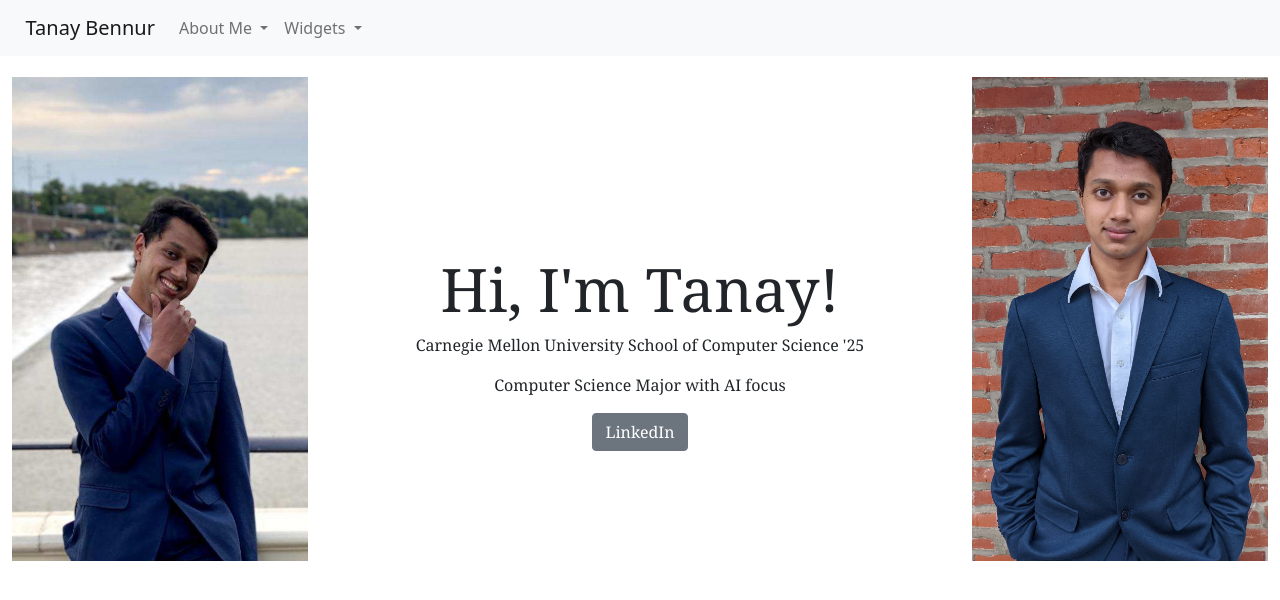
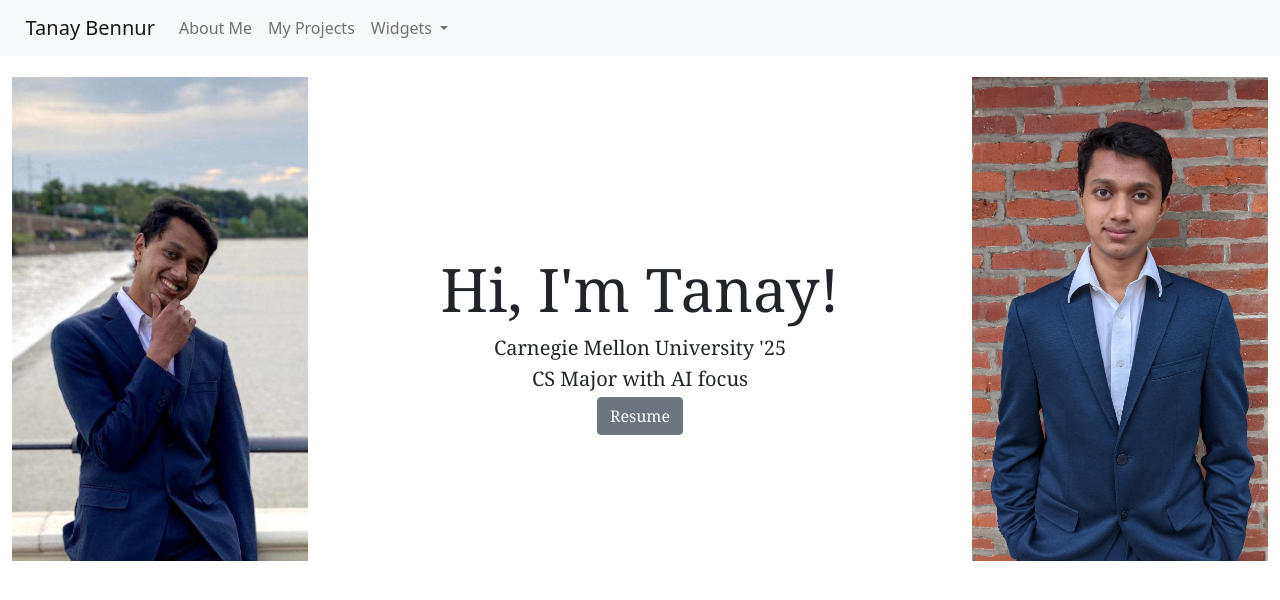
Before and after one commit to TBennur/website, a Flask app: page / in a window 1280 px wide. Shown: the top 600 px of the page. Run offline with Flask 2, Linux system fonts and the light colour scheme; parts of the project's set-up code (start-up, migrations or seed data) failed here and were passed over; some libraries are stand-ins or nearby versions.

Commit message:
Redid Navbar, Aesthetic Changes

```diff
--- a/website/app.py
+++ b/website/app.py
@@ -43,9 +43,9 @@ def visualize_pallet():
     return jsonify({ 'Status' : 'Success', 'ImageBytes': encoded_img})
 
 # Education page route
-@app.route("/education")
-def education():
-    return render_template("education.html")
+@app.route("/about")
+def about():
+    return render_template("about.html")
 
 # Projects page route
 @app.route("/projects")
--- a/website/templates/education.html
+++ b/website/templates/about.html
@@ -9,7 +9,7 @@
     {% block content %}
 
     <h1>Hi, I'm Tanay </h1>
-    <p> This is my website - Education</p>
+    <p> This is my website - About Me</p>
     <p> I'm a freshman in Carnegie Mellon's School of Computer Science </p>
 
     {% endblock %}
--- a/website/templates/home.html
+++ b/website/templates/home.html
@@ -16,9 +16,9 @@
         </div>
         <div class = "col-6 text-center">
           <h1 style="font-size: 60px; margin-top: 5cm; font-family: Cambria;" class = "text-xxl-center">Hi, I'm Tanay!</h1>
-          <p class = "text-xxl-center" style="font-family: Cambria;"> Carnegie Mellon University School of Computer Science '25</p>
-          <p class = "text-xxl-center" style="font-family: Cambria;"> Computer Science Major with AI focus </p>
-          <a class="btn btn-secondary center" href = "https://www.linkedin.com/in/tanay-bennur-73b3b31b3/" style="font-family: Cambria;">LinkedIn</a>
+          <p class = "text-xxl-center" style="font-size: 20px;font-family: Cambria;"> Carnegie Mellon University '25</p>
+          <p class = "text-xxl-center" style="font-size: 20px;font-family: Cambria; margin-top: -0.4cm"> CS Major with AI focus </p>
+          <a class="btn btn-secondary center" href = "https://www.linkedin.com/in/tanay-bennur-73b3b31b3/" style="font-family: Cambria; margin-top: -0.4cm">Resume</a>
         </div>
         <div class = "col-3">
           <img id = "unstyled-image" src="{{ url_for('static',     filename='defaultFiles/tanayPic2.jpg') }}" class="img-fluid stylized-image center" style="margin-top: 0.35cm;">
--- a/website/templates/template.html
+++ b/website/templates/template.html
@@ -27,17 +27,8 @@
         <a class="navbar-brand" href="{{ url_for('home') }}">Tanay Bennur</a>
         <div class="collapse navbar-collapse" id="navbarSupportedContent">
           <ul class="navbar-nav mr-auto">
-
-            <li class="nav-item dropdown">
-              <a class="nav-link dropdown-toggle" id="navbarDropdown" role="button" data-toggle="dropdown" aria-haspopup="true" aria-expanded="false">
-                About Me
-              </a>
-              <div class="dropdown-menu" aria-labelledby="navbarDropdown">
-                <a class="dropdown-item" href="{{ url_for('education') }}">Education</a>
-                <a class="dropdown-item" href="{{ url_for('projects') }}">My Projects</a>
-                <a class="dropdown-item" href="{{ url_for('contact') }}">Contact Me</a>
-              </div>
-            </li>
+            <a class="nav-link" href="{{ url_for('about') }}">About Me</a>
+            <a class="nav-link" href="{{ url_for('projects') }}">My Projects</a>
 
             <li class="nav-item dropdown">
               <a class="nav-link dropdown-toggle" id="navbarDropdown" role="button" data-toggle="dropdown" aria-haspopup="true" aria-expanded="false">
```
